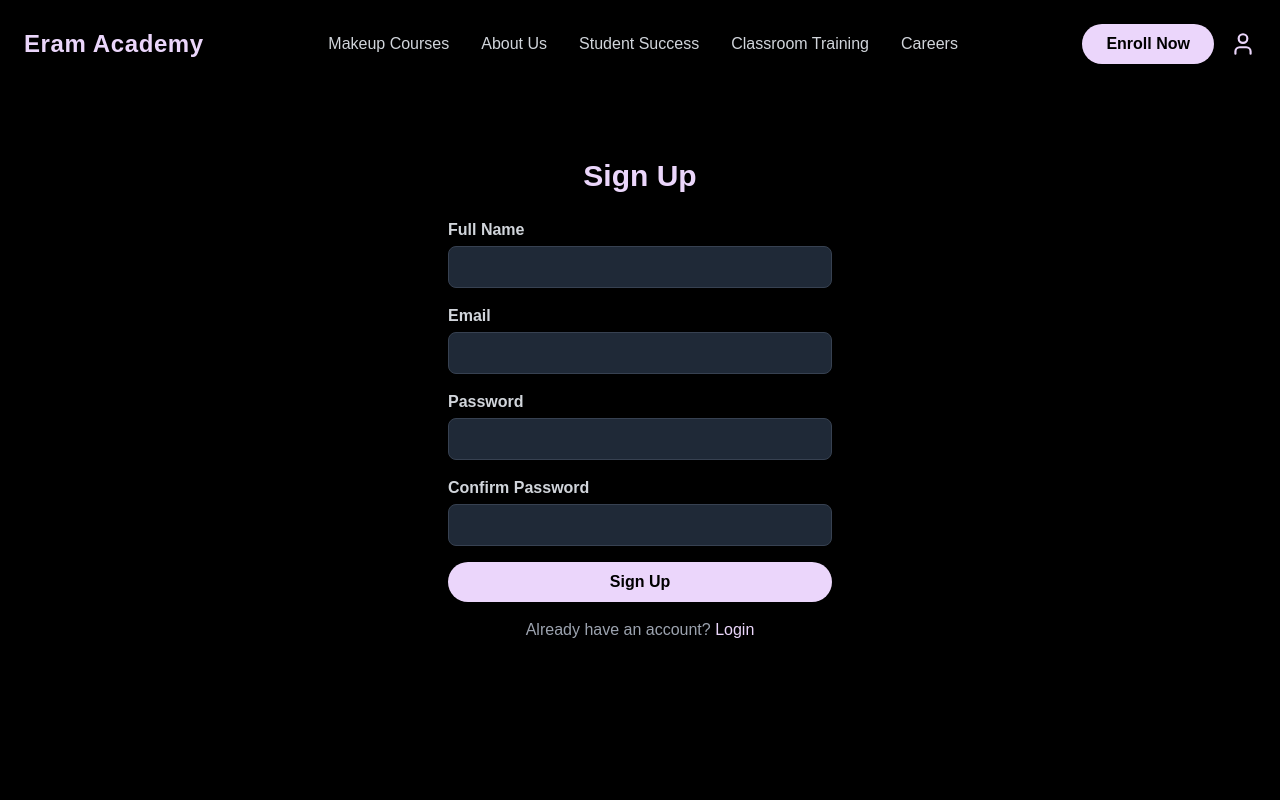
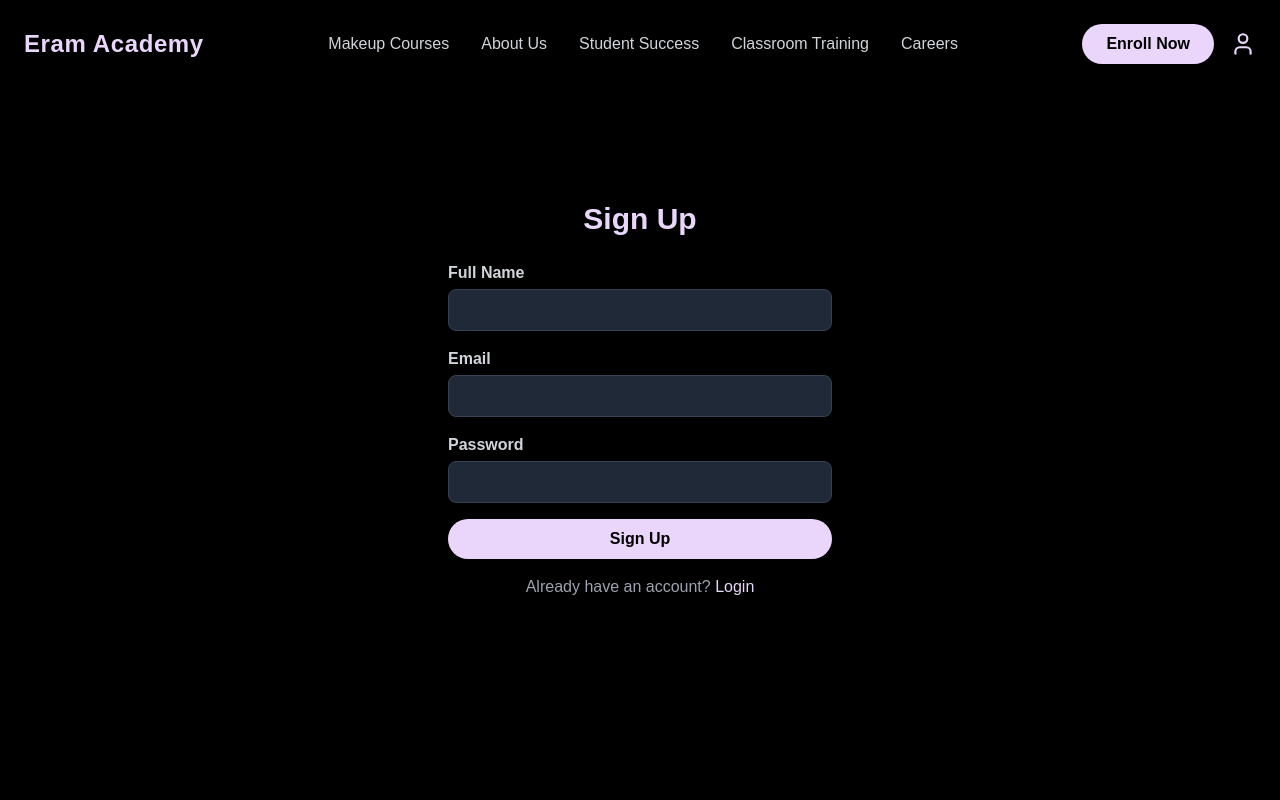
Before and after one commit to ishanimbarte/makeover-academy-eram, a React (Vite) app: page /signup in a window 1280 px wide. Shown: the top 800 px of the page. Built offline with nearby package versions, Linux system fonts and the light colour scheme.

Commit message:
signup updated

```diff
--- a/src/components/Signup.jsx
+++ b/src/components/Signup.jsx
@@ -1,12 +1,12 @@
 import { Link } from "react-router-dom";
 import { useState } from "react";
-import { signupUser } from "../api/api"; // ✅ import API
+//import { signupUser } from "../api/api"; // ✅ import API
 
 export default function SignupPage() {
-  const [name, setName] = useState("");
+  const [fullName, setName] = useState("");
   const [email, setEmail] = useState("");
   const [password, setPassword] = useState("");
-  const [confirmPassword, setConfirmPassword] = useState("");
+
 
   const handleSubmit = async (e) => {
   e.preventDefault();
@@ -18,7 +18,7 @@ export default function SignupPage() {
         "Content-Type": "application/json",
       },
       body: JSON.stringify({
-        fullName: name,
+        fullName: fullName,
         email: email,
         password: password,
       }),
@@ -45,7 +45,7 @@ export default function SignupPage() {
             <input
               type="text"
               required
-              value={name}
+              value={fullName}
               onChange={(e) => setName(e.target.value)}
               className="w-full px-4 py-2 rounded-lg bg-gray-800 text-white border border-gray-700"
             />
@@ -73,16 +73,6 @@ export default function SignupPage() {
             />
           </div>
 
-          <div>
-            <label className="block mb-1 font-semibold">Confirm Password</label>
-            <input
-              type="password"
-              required
-              value={confirmPassword}
-              onChange={(e) => setConfirmPassword(e.target.value)}
-              className="w-full px-4 py-2 rounded-lg bg-gray-800 text-white border border-gray-700"
-            />
-          </div>
 
           <button className="w-full bg-[#EBD6FB] text-black py-2 rounded-full font-semibold">
             Sign Up
```
